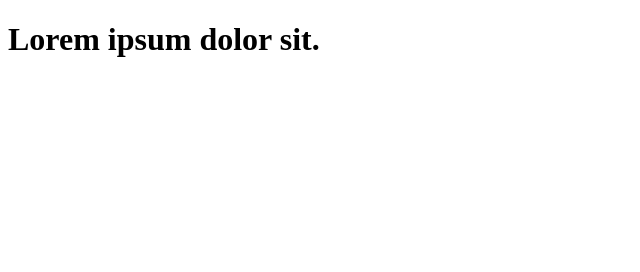
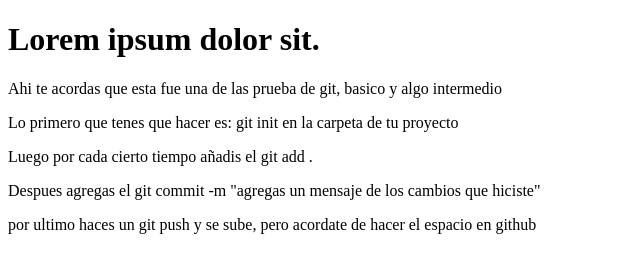
Before and after one commit to Desconocido502/eliminar-segundo, a plain HTML site: page index.html in a window 1280 px wide. Shown: the whole page, without its empty margins (0-640 px from the left). Drawn offline with Linux system fonts and the light colour scheme.

Commit message:
agregamos los pasos principales para poder usar git

```diff
--- a/index.html
+++ b/index.html
@@ -8,5 +8,10 @@
 </head>
 <body>
   <h1>Lorem ipsum dolor sit.</h1>
+  <p>Ahi te acordas que esta fue una de las prueba de git, basico y algo intermedio</p>
+  <p>Lo primero que tenes que hacer es: git init en la carpeta de tu proyecto</p>
+  <p>Luego por cada cierto tiempo añadis el git add .</p>
+  <p>Despues agregas el git commit -m "agregas un mensaje de los cambios que hiciste"</p>
+  <p>por ultimo haces un git push y se sube, pero acordate de hacer el espacio en github</p>
 </body>
 </html>
```
